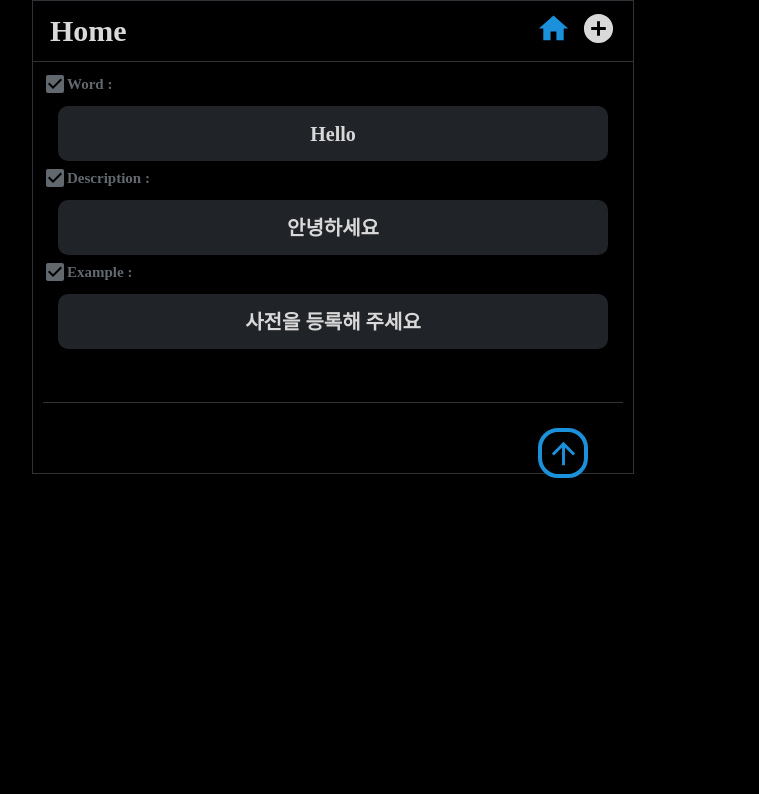
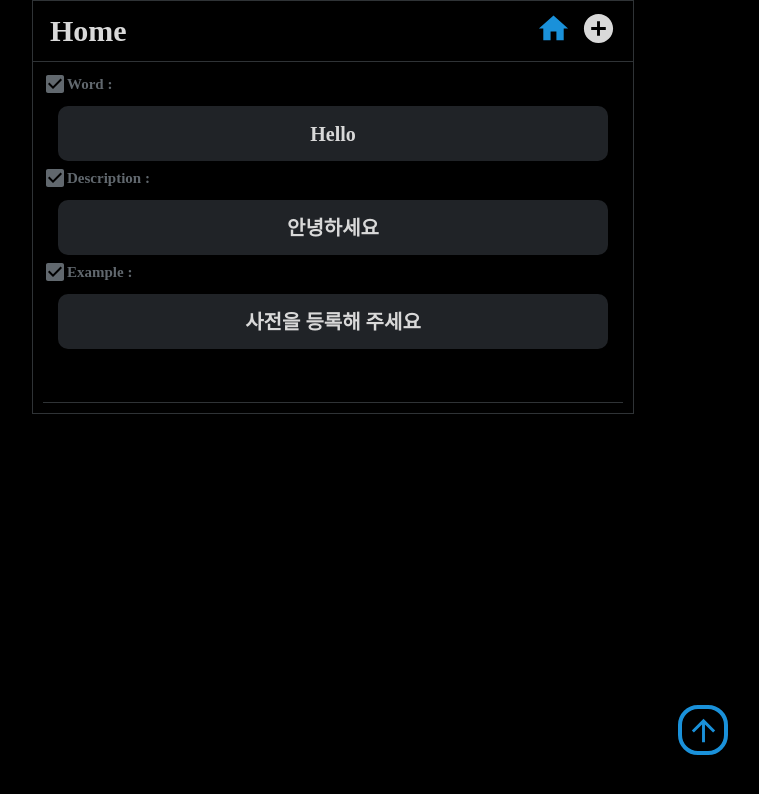
Before and after one commit to wglee0511/word-collection, a React (Create React App) app: page / in a window 1280 px wide. Shown: the top 794 px of the page, without its empty margins (307-1066 px from the left). Built offline with nearby package versions, Linux system fonts and the light colour scheme; no server answers; the database is empty.

Commit message:
Fixed scrollto button

```diff
--- a/src/components/Main.js
+++ b/src/components/Main.js
@@ -36,8 +36,9 @@ const Main = (props) => {
 const Wrapper = styled.div``;
 
 const BottomDiv = styled.div`
-  position: sticky;
+  position: fixed;
   height: 60px;
+  right: 200px;
   bottom: 50px;
   display: flex;
   align-items: center;
```
